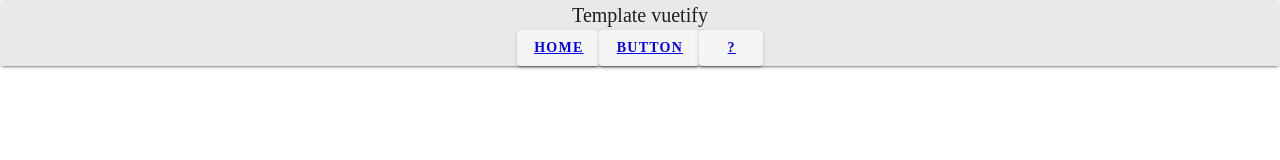
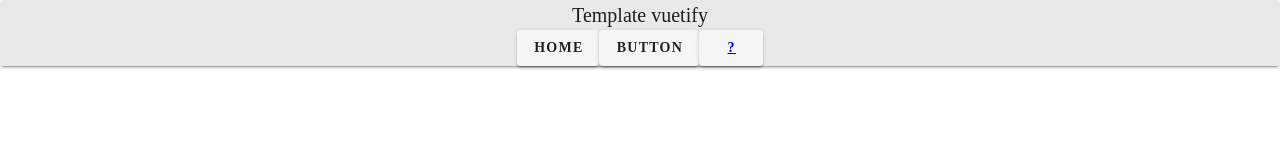
Before and after one commit to SacleuxBenoit/creation-template-vuetify, a Vue app in the folder front/: page / in a window 1280 px wide. Shown: the top 160 px of the page. Built offline with nearby package versions, Linux system fonts and the light colour scheme.

Commit message:
change the place of the router link for solve a problem in the component Header.vue

```diff
--- a/front/src/components/Header.vue
+++ b/front/src/components/Header.vue
@@ -2,17 +2,19 @@
   <v-card class="overflow-hidden">
     <div class="center HeaderColor">
       <v-toolbar-title>Template vuetify</v-toolbar-title>
+       <router-link to="/">
      <v-btn>
-      <router-link to="/"><strong>Home</strong></router-link>
+       <strong>Home</strong>
     </v-btn>
+       </router-link>
+       <router-link to="/button">
     <v-btn>
- <router-link to="/button"><strong>Button</strong></router-link>
+      <strong>Button</strong>
     </v-btn>
+        </router-link>
     <v-btn>
  <router-link to="#"><strong>?</strong></router-link>
     </v-btn>
-
-
   </div>
   </v-card>
 </template>
```
